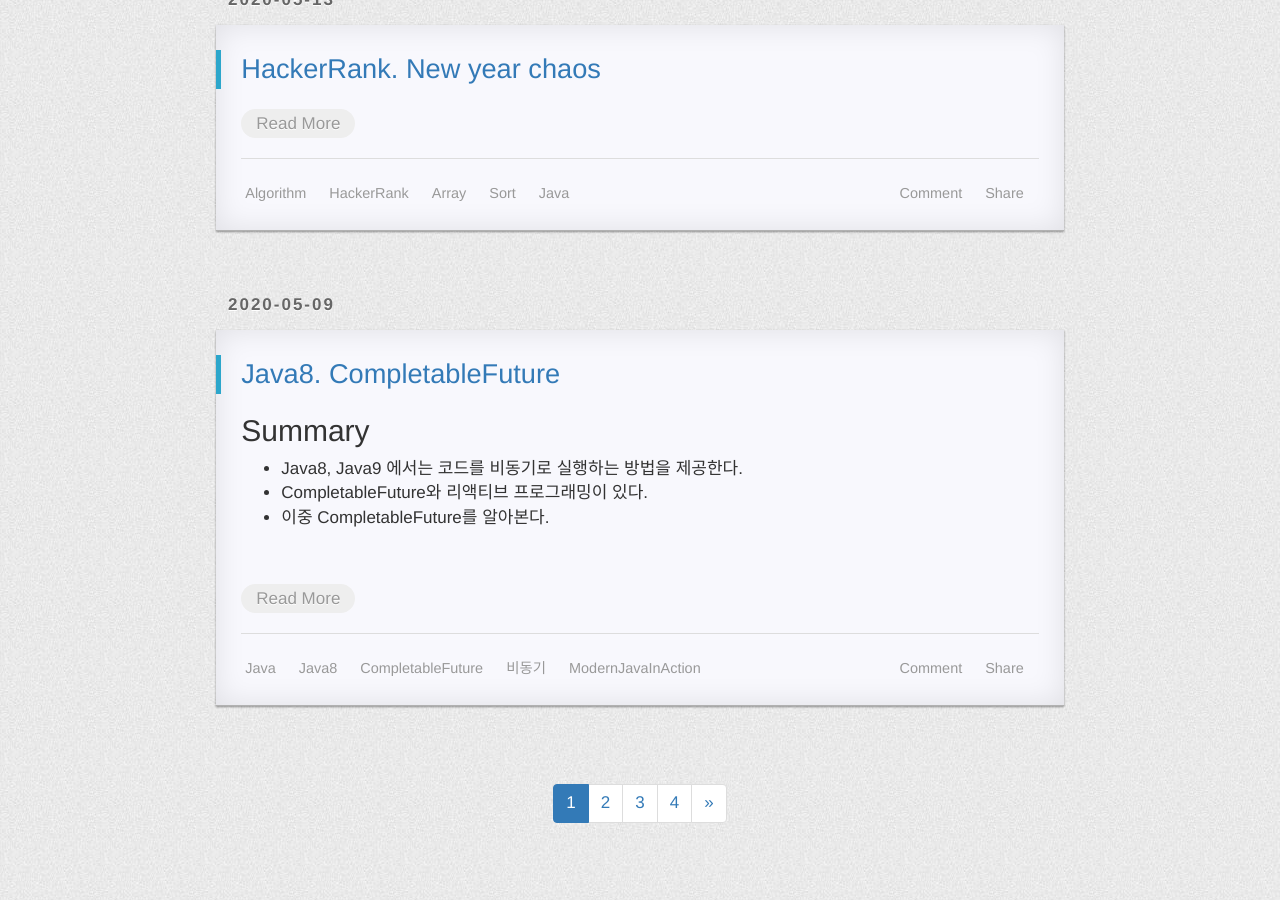
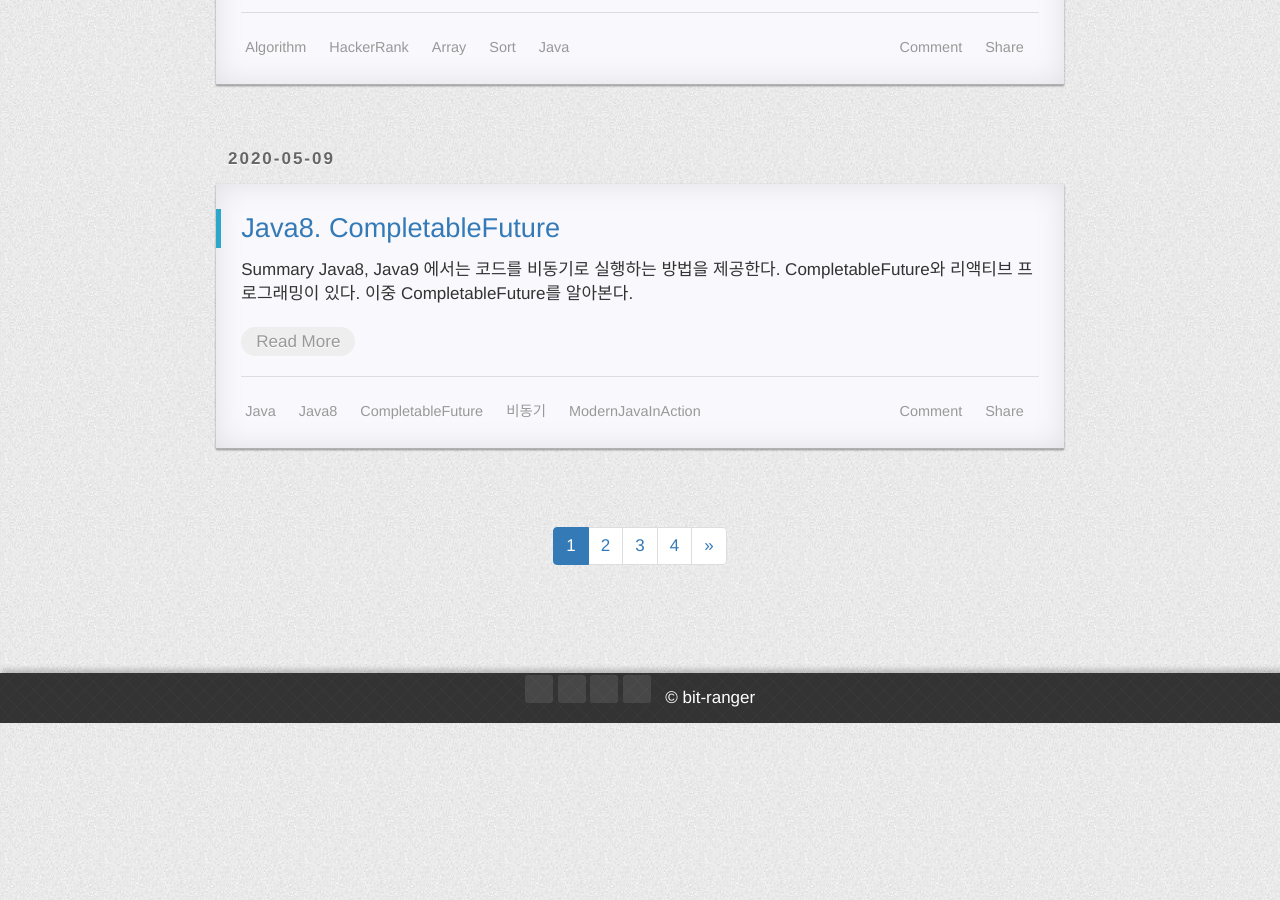
Before and after one commit to iyoungman/iyoungman.github.io, a Jekyll site: the page built from index.html, in a window 1280 px wide and 900 px high, scrolled down 1567 px. Built offline with Jekyll 4.4.1, drawn with Linux system fonts in a browser that asks for light colours; nearby versions of some CDN libraries; some web fonts are replaced; the list of posts is cut into pages by our own code; comment, search, counter and statistics services are not loaded; a style sheet for code colours, icons or effects is not loaded; after the commit the page ends 2290 px from its top, so only the background shows below that; some of the changed text lies outside the part shown.

Commit message:
Update index.html

```diff
--- a/index.html
+++ b/index.html
@@ -17,7 +17,7 @@ layout: default
                       {{ post.title }}
                   </a>
 <!--                   <p>{% if post.excerpt.size > 32 %}{{ post.excerpt }}{% else %}{{ post.content | strip_html | strip_newlines | truncate: 160 }}{% endif %}</p> -->
-                  <p>{{ post.excerpt }}</p>
+                  <p>{{ post.excerpt | strip_html }}</p>
 
                   <a class="readmore" href="{{ post.url | prepend: site.baseurl | prepend: site.url }}">Read More</a>
                   <footer>
```
